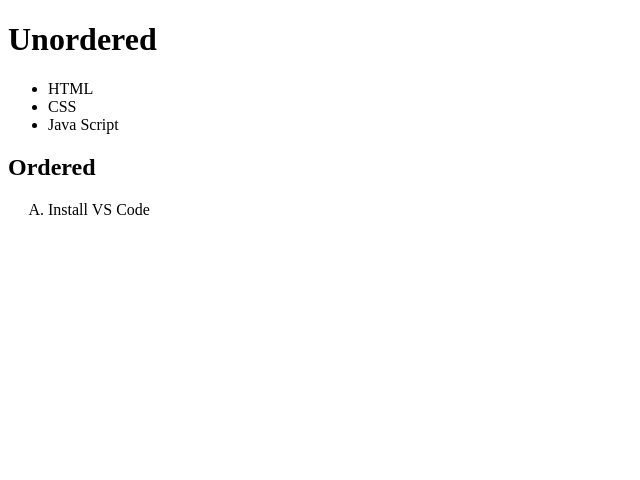
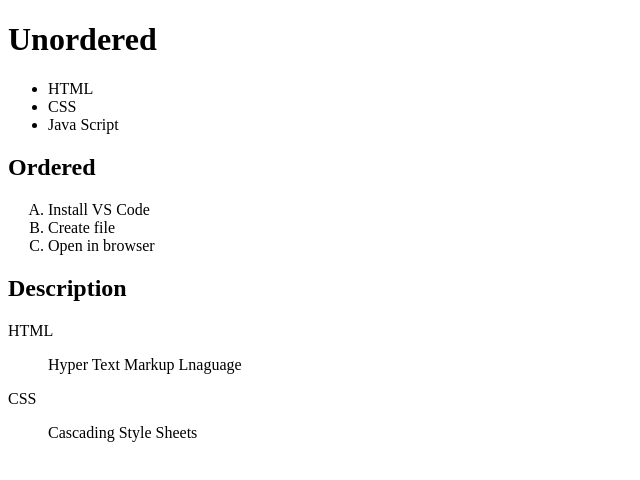
Before and after one commit to samaksh841/wdw_1050, a plain HTML site: page Assignment/assignment-4.html in a window 1280 px wide. Shown: the whole page, without its empty margins (0-640 px from the left). Drawn offline with Linux system fonts and the light colour scheme.

Commit message:
assignment-4 completed

```diff
--- a/Assignment/assignment-4.html
+++ b/Assignment/assignment-4.html
@@ -15,6 +15,13 @@
     <h2>Ordered</h2>
     <ol>
         <li type="A">Install VS Code</li>
+        <li type="A">Create file</li>
+        <li type="A">Open in browser</li>
     </ol>
+    <h2>Description</h2>
+    <dl>HTML</dl>
+    <dd>Hyper Text Markup Lnaguage</dd>
+    <dl>CSS</dl>
+    <dd>Cascading Style Sheets</dd>
 </body>
 </html>
```
